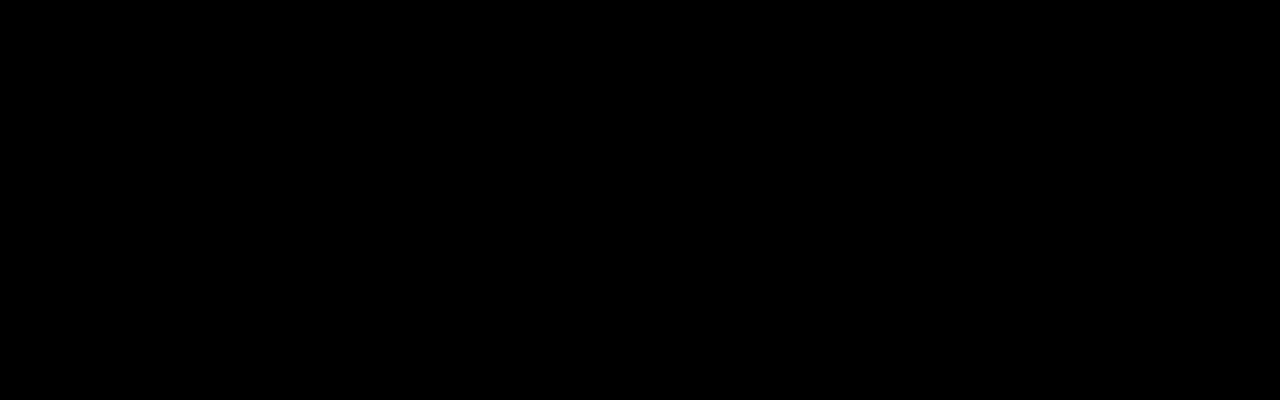
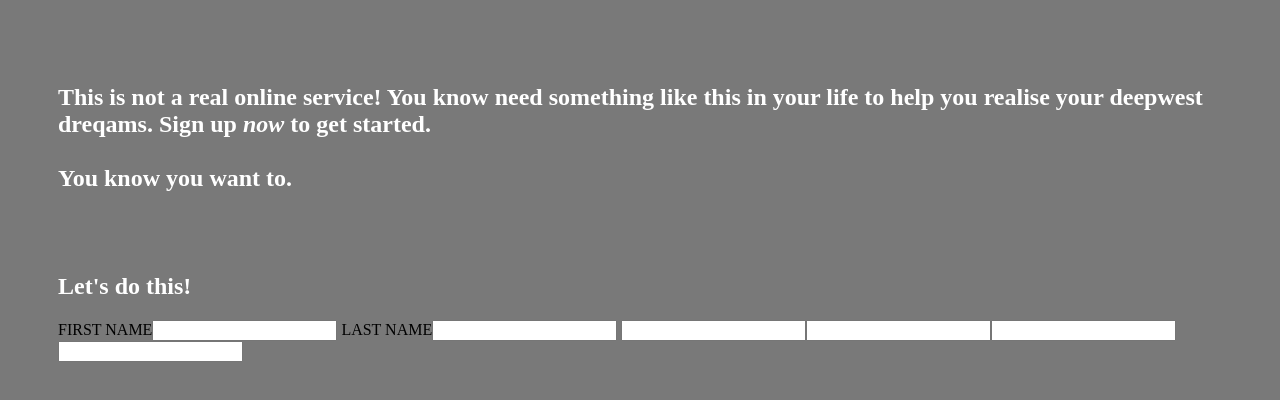
Before and after one commit to Necr0Coder/Sign-up, a plain HTML site: page index.html in a window 1280 px wide. Drawn offline with Linux system fonts and the light colour scheme.

Commit message:
added some inputs and basic html

```diff
--- a/index.html
+++ b/index.html
@@ -7,5 +7,32 @@
 		<title>Sign-up Form</title>
 		<link rel="stylesheet" href="style.css" />
 	</head>
-	<body></body>
+	<body>
+		<div class="wrapper">
+			<section class="banner">
+				<!-- <div>
+					<img
+						class="banner-img"
+						src="/assets/chelsea-gates-j4_3RkGO3ko-unsplash.jpg"
+						alt="Picture of " />
+				</div> -->
+			</section>
+			<section class="form">
+				<div class="form-wrap">
+					<h1 class="text">
+						This is not a real online service! You know need something like this
+						in your life to help you realise your deepwest dreqams. Sign up
+						<i>now</i> to get started.<br /><br />You know you want to.<br /><br /><br /><br />Let's
+						do this!
+					</h1>
+					<form action="example.com/test" method="post">
+						<label>FIRST NAME</label><input type="text" />
+						<label>LAST NAME</label><input type="text" />
+						<input type="email" /><input type="number" /><input
+							type="password" /><input type="password" />
+					</form>
+				</div>
+			</section>
+		</div>
+	</body>
 </html>
--- a/style.css
+++ b/style.css
@@ -1,3 +1,22 @@
 body {
-	background-color: black;
+	background-color: rgb(121, 121, 121);
 }
+
+.wrapper {
+	width: 100%;
+	margin-top: 4rem;
+	display: flex;
+}
+
+.form-wrap {
+	margin-left: 50px;
+}
+
+.banner-img {
+	max-width: 40%;
+	height: auto;
+}
+
+.text {
+	color: white;
+}
```
Also changed, not shown: assets/saad-khan-425b2PhNuHA-unsplash.jpg (deleted), 1 other file.
